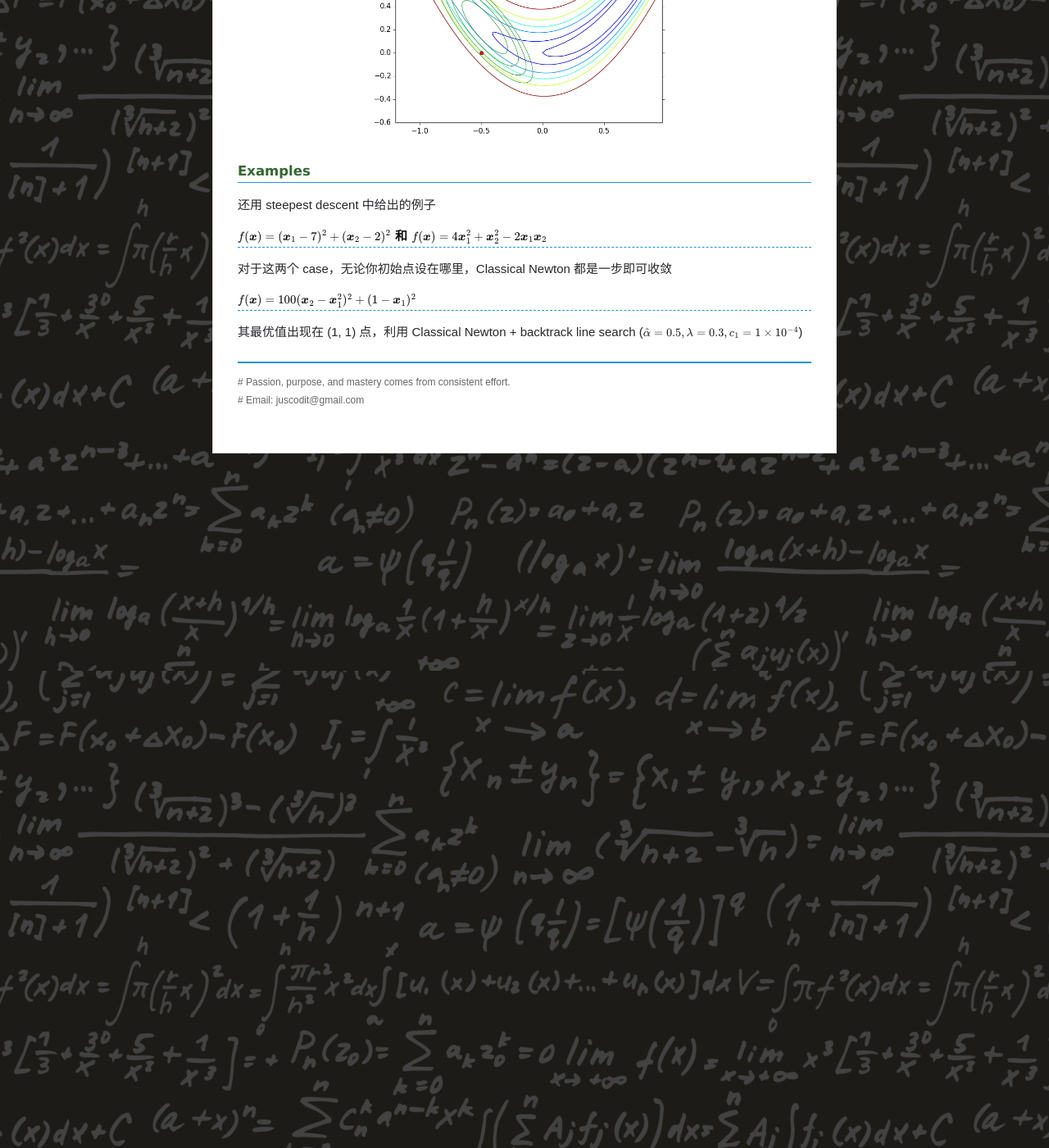
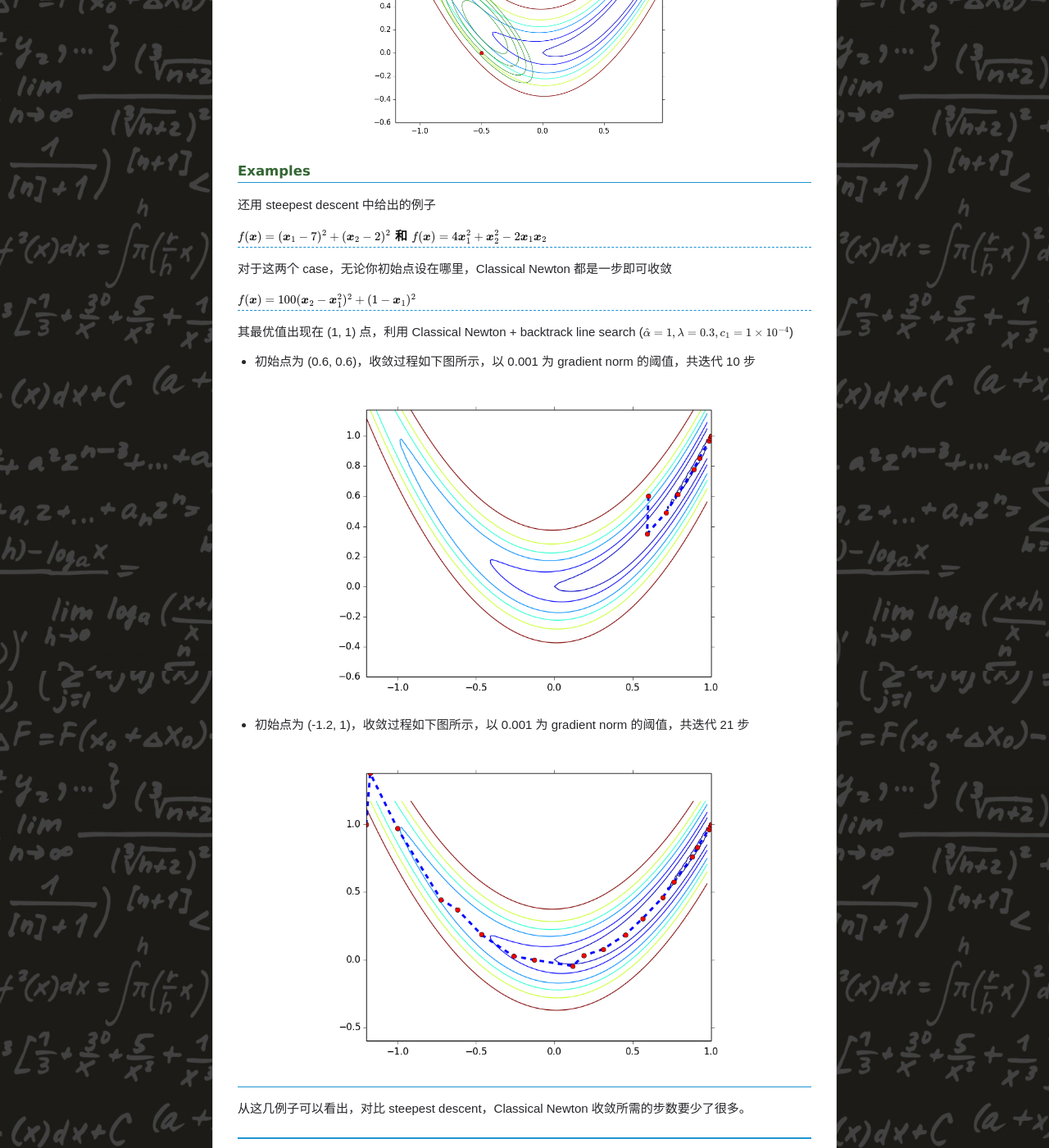
Before and after one commit to chenrushan/chenrushan.github.io, a Jekyll site: the page built from _posts/2014-07-05-NP-09-classical-newton.markdown, in a window 1280 px wide and 1400 px high, scrolled down 1882 px. Shown: the whole window at 82% size. Built offline with Jekyll 4.4.1, drawn with Linux system fonts in a browser that asks for light colours; Markdown is read by kramdown in place of the engine named in the settings; formulas are drawn with MathJax 3.

Commit message:
[np09]: update

```diff
--- a/_posts/2014-07-05-NP-09-classical-newton.markdown
+++ b/_posts/2014-07-05-NP-09-classical-newton.markdown
@@ -79,4 +79,16 @@ $$\boldsymbol{x}^{k+1} = \boldsymbol{x}^k - {H^{k}}^{-1} \boldsymbol{g}^k$$
 
 ##### $f(\boldsymbol{x}) = 100(\boldsymbol{x}\_2 - \boldsymbol{x}\_1^2)^2 + (1 - \boldsymbol{x}\_1)^2$
 
-其最优值出现在 (1, 1) 点，利用 Classical Newton + backtrack line search ($\hat{\alpha} = 0.5, \lambda = 0.3, c\_1 = 1\times 10^{-4}$)
+其最优值出现在 (1, 1) 点，利用 Classical Newton + backtrack line search ($\hat{\alpha} = 1, \lambda = 0.3, c\_1 = 1\times 10^{-4}$)
+
+* 初始点为 (0.6, 0.6)，收敛过程如下图所示，以 0.001 为 gradient norm 的阈值，共迭代 10 步
+
+  <img style="width:80%" src="/resource/NNP/09-newton/rosen1.png" />
+
+* 初始点为 (-1.2, 1)，收敛过程如下图所示，以 0.001 为 gradient norm 的阈值，共迭代 21 步
+
+  <img style="width:80%" src="/resource/NNP/09-newton/rosen2.png" />
+
+----------
+
+从这几例子可以看出，对比 steepest descent，Classical Newton 收敛所需的步数要少了很多。
```
Also changed, not shown: resource/NNP/09-newton/rosen1.png, 1 other file.
